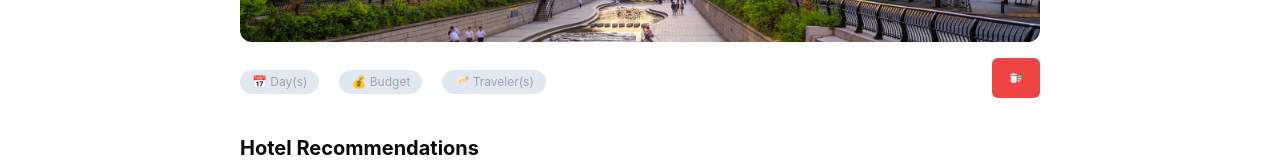
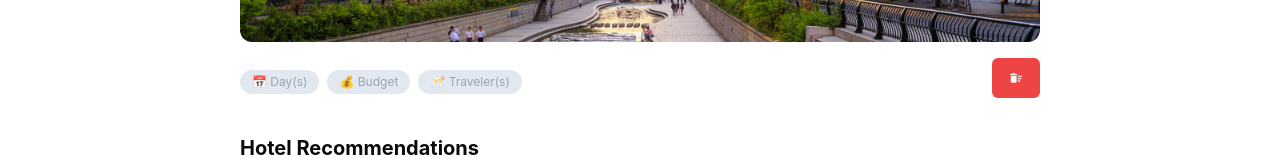
Before and after one commit to devkobby24/ai-trip-planner, a React (Vite) app: page /view-trip/1 in a window 1280 px wide. Shown: the part 435-595 px from the top of the page. Built offline with nearby package versions, Linux system fonts and the light colour scheme; no server answers; the database is empty.

Commit message:
UI update

```diff
--- a/src/view-trip/components/InfoSection.jsx
+++ b/src/view-trip/components/InfoSection.jsx
@@ -47,12 +47,12 @@ function InfoSection({ trip }) {
         alt="placeholder"
         className="h-[350px] w-full object-cover rounded-xl"
       />
-      <div className="flex justify-between items-center">
+      <div className="flex justify-between items-center ">
         <div className="my-5 flex flex-col gap-2">
           <h2 className="font-bold text-2xl">
             {trip?.userSelection?.location}
           </h2>
-          <div className="flex gap-5">
+          <div className="flex xs:flex-col gap-2">
             <h2 className="p-1 px-3 bg-slate-200 rounded-full text-gray-400 text-xs md:text-md text-center">
               📅 {trip?.userSelection?.noOfdays} Day(s)
             </h2>
```
